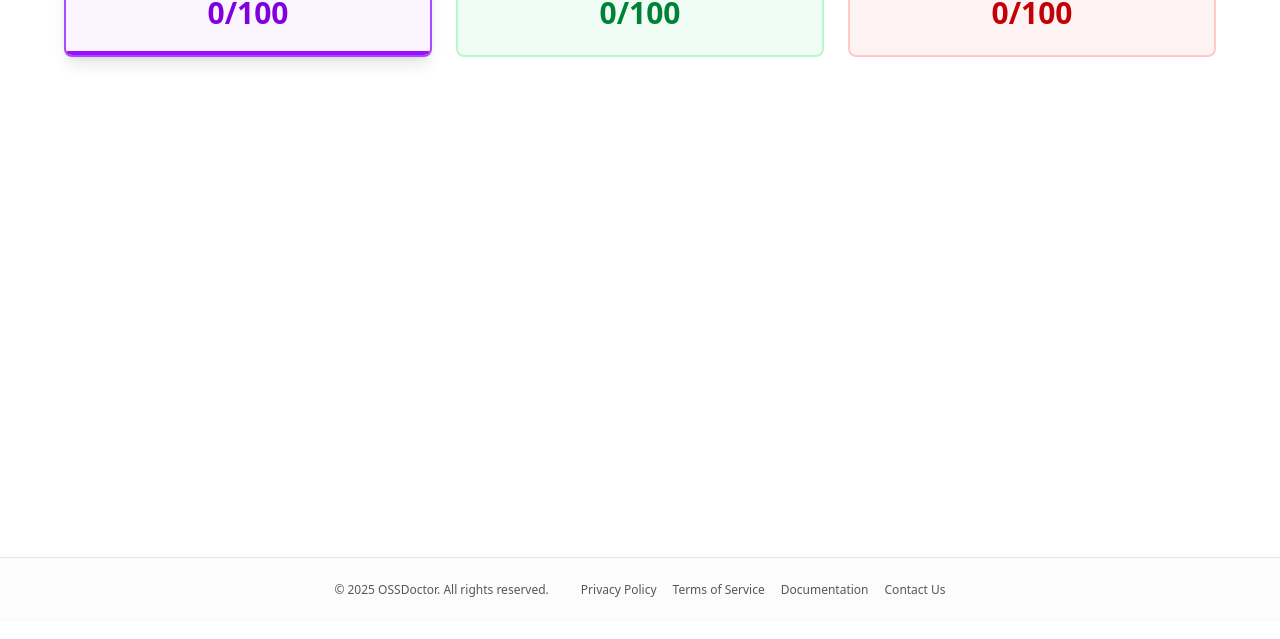
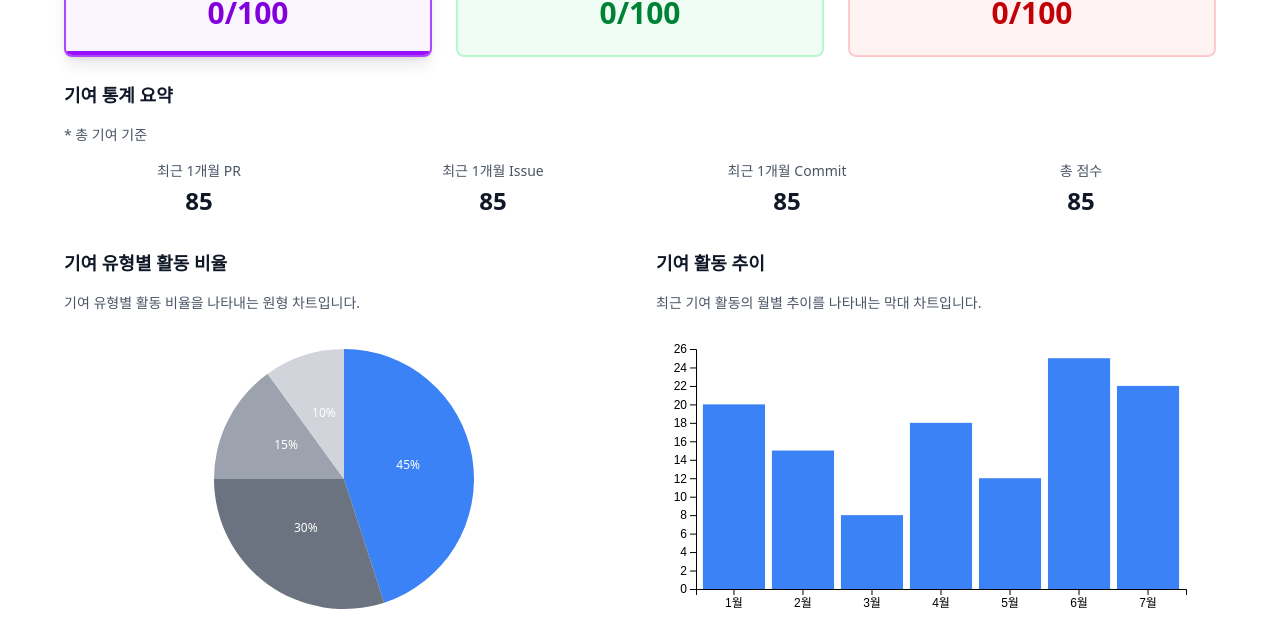
Before and after one commit to Hyeri-hci/OSSDoctor, a React (Vite) app in the folder frontend/: page /myactivity in a window 1280 px wide. Shown: the part 311-950 px from the top of the page. Built offline with nearby package versions, Linux system fonts and the light colour scheme; no server answers.

Commit message:
[Update] 전체 통합 개요 페이지 컴포넌트 전체 적용 및 MyActivityPage 메인 적용

```diff
--- a/frontend/src/features/MyActivity/components/OverviewTab.jsx
+++ b/frontend/src/features/MyActivity/components/OverviewTab.jsx
@@ -1,6 +1,10 @@
 import React from "react";
 import { LoadingSpinner, Button } from "../../../components/common";
-import { useMyActivityData } from "../hooks/useMyActivityData";
+import useMyActivityData from "../hooks/UseMyActivityData";
+import ContributionStatsCard from "./ContributionStatsCard";
+import ContributionTypeChart from "./ContributionTypeChart";
+import ActivityTrendChart from "./ActivityTrendChart";
+import BadgesSection from "./BadgesSection";
 
 const OverviewTab = () => {
     const { data, loading, error } = useMyActivityData();
@@ -35,7 +39,7 @@ const OverviewTab = () => {
             <ContributionStatsCard stats={data.stats} />
 
             {/* 차트 */}
-            <div className="grid gird-cols-1 lg:grid-cols-2 gap-8">
+            <div className="grid grid-cols-1 lg:grid-cols-2 gap-8">
                 {/* 기여별 활동 비율 (Pie) */}
                 <ContributionTypeChart data={data.contributionTypes} />
                 {/* 기여 활동 추이 (Bar) */}
@@ -47,3 +51,5 @@ const OverviewTab = () => {
         </div>
     )
 }
+
+export default OverviewTab;
--- a/frontend/src/features/MyActivity/pages/MyActivityPage.jsx
+++ b/frontend/src/features/MyActivity/pages/MyActivityPage.jsx
@@ -1,6 +1,7 @@
 import React, { useState, useEffect } from "react";
 import { Layout } from "../../../components/layout";
 import { ScoreCards } from "../../../components/common";
+import OverviewTab from "../components/OverviewTab";
 
 const MyActivityPage = () => {
     const [activeTab, setActiveTab] = useState('overview');
@@ -26,18 +27,18 @@ const MyActivityPage = () => {
     }
 
     // Tab Content Rendering Logic
-    // const renderTabContent = () => {
-    //     switch (activeTab) {
-    //         case "overview":
-    //             return <OverviewTab />;
+    const renderTabContent = () => {
+        switch (activeTab) {
+            case "overview":
+                return <OverviewTab />;
     //         case "contributions-history":
     //             return <ContributionsHistoryTab />;
     //         case 'badges-earned':
     //             return <BadgesEarnedTab />;
-    //         default:
-    //             return <OverviewTab userData={userData} />;
-    //     }
-    // };
+            default:
+                return <OverviewTab userData={userData} />;
+        }
+    };
 
     return (
         <Layout>
@@ -87,7 +88,7 @@ const MyActivityPage = () => {
 
                             {/* 탭 콘텐츠 */}
                             <div className="bg-white">
-                                {/* {renderTabContent()} */}
+                                {renderTabContent()}
                             </div>
                         </div>
                     </div>
```
